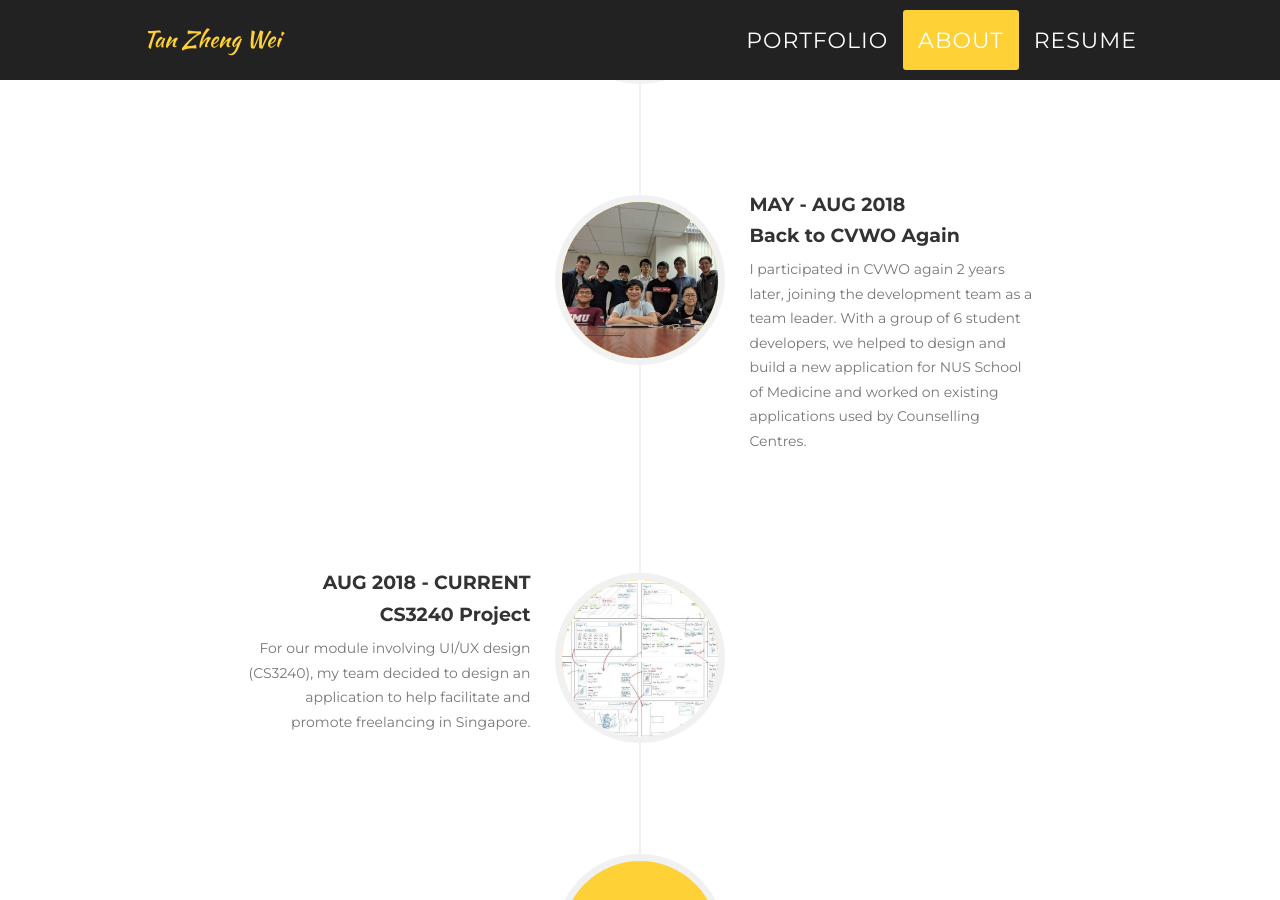
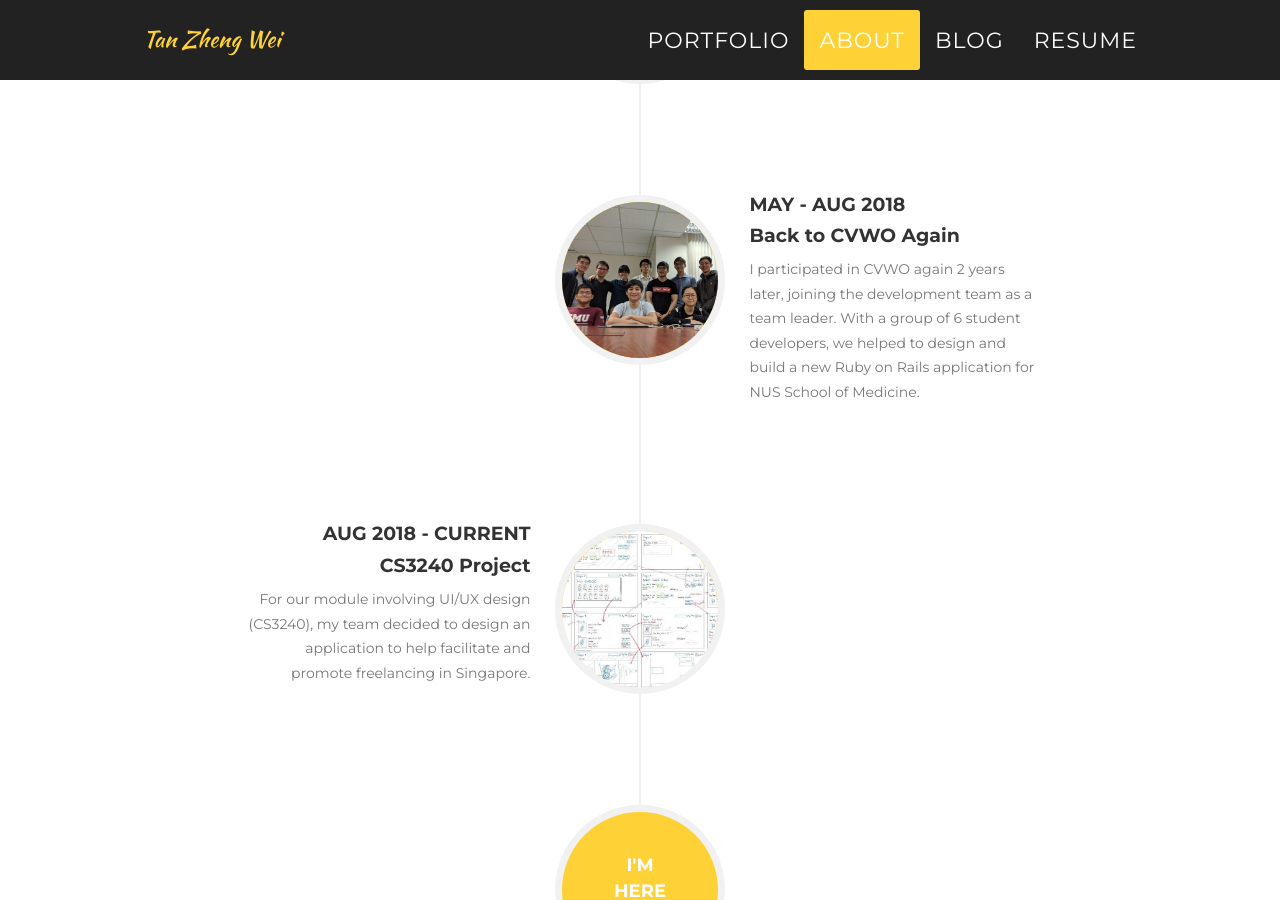
Before and after one commit to zhengwei143/cs3240-portfolio, a Jekyll site: the page built from index.html, in a window 1280 px wide and 900 px high, scrolled down 3635 px. Built offline with Jekyll 4.4.1, drawn with Linux system fonts in a browser that asks for light colours; some web fonts are replaced; some of the changed text lies outside the part shown.

```diff
--- a/_includes/about.html
+++ b/_includes/about.html
@@ -101,7 +101,7 @@
                                 </div>
                                 <div class="timeline-body">
                                     <p class="text-muted">
-                                        I participated in CVWO again 2 years later, joining the development team as a team leader. With a group of 6 student developers, we helped to design and build a new application for NUS School of Medicine and worked on existing applications used by Counselling Centres.
+                                        I participated in CVWO again 2 years later, joining the development team as a team leader. With a group of 6 student developers, we helped to design and build a new Ruby on Rails application for NUS School of Medicine.
                                     </p>
                                 </div>
                             </div>
@@ -125,8 +125,8 @@
                         <li class="timeline-inverted">
                             <div class="timeline-image">
                                 <h4>I'm
-                                    <br>Here
-                                    <br>Now!</h4>
+                                <br>Here
+                                <br>Now!</h4>
                             </div>
                         </li>
                     </ul>
--- a/_includes/header.html
+++ b/_includes/header.html
@@ -25,7 +25,10 @@
                         <a class="page-scroll" href="#about">About</a>
                     </li>
                     <li>
-                        <a class="page-scroll" href="{{ site.baseurl}}/img/tan-zheng-wei-resume.pdf" target="_blank">Resume</a>
+                        <a href="https://zhengwei143.blogspot.com/" target="_blank">Blog</a>
+                    </li>
+                    <li>
+                        <a href="{{ site.baseurl}}/img/tan-zheng-wei-resume.pdf" target="_blank">Resume</a>
                     </li>
                 </ul>
             </div>
@@ -45,8 +48,3 @@
             </div>
         </div>
     </header>
-<!--
-        {% for page in site.pages %}
-          {% if page.title %}<a class="page-link" href="{{ page.url | prepend: site.baseurl }}">{{ page.title }}</a>{% endif %}
-        {% endfor %}
- -->
--- a/_includes/navbar.html
+++ b/_includes/navbar.html
@@ -18,10 +18,13 @@
                     <a href="{{ site.baseurl }}"></a>
                 </li>
                 <li>
-                    <a class="page-scroll" href="{{ site.baseurl }}#portfolio">Projects</a>
+                    <a class="page-scroll" href="{{ site.baseurl }}#portfolio">Portfolio</a>
                 </li>
                 <li>
                     <a class="page-scroll" href="{{ site.baseurl }}#about">About Me</a>
+                </li>
+                <li>
+                    <a href="https://zhengwei143.blogspot.com/" target="_blank">Blog</a>
                 </li>
                 <li>
                     <a class="page-scroll" href="{{ site.baseurl}}/img/tan-zheng-wei-resume.pdf" target="_blank">Resume</a>
--- a/_includes/portfolio_grid.html
+++ b/_includes/portfolio_grid.html
@@ -9,7 +9,7 @@
             </div>
             <div class="row">
                 <a href="{{ site.baseurl }}wulihao">
-                    <div class="col-md-4 col-sm-6 portfolio-item">
+                    <div class="col-md-3 col-sm-4 portfolio-item">
                         <div class="portfolio-image">
                             <img src="{{ site.baseurl }}/img/portfolio/wlh/deliveries.png" class="img-portfolio img-centered" alt="">
                         </div>
@@ -22,7 +22,7 @@
                     </div>
                 </a>
                 <a href="{{ site.baseurl }}sworks">
-                    <div class="col-md-4 col-sm-6 portfolio-item">
+                    <div class="col-md-3 col-sm-4 portfolio-item">
                         <div class="portfolio-image">
                             <img src="{{ site.baseurl }}/img/portfolio/sworks/sworks-drawing.jpg" class="img-portfolio img-centered" alt="">
                         </div>
@@ -34,15 +34,28 @@
                         </div>
                     </div>
                 </a>
-                <a href="https://zhengwei143.blogspot.com/" target="_blank">
-                    <div class="col-md-4 col-sm-6 portfolio-item" >
+                <a href="{{ site.baseurl }}coursemology">
+                    <div class="col-md-3 col-sm-4 portfolio-item" >
                         <div class="portfolio-image">
                             <img src="{{ site.baseurl }}/img/portfolio/blog.jpg" class="img-portfolio img-centered" alt="">
                         </div>
                         <div class="portfolio-caption">
-                            <h4>BLOG</h4>
+                            <h4>Coursemology</h4>
                             <p class="text-muted">
-                                A blog where I post anything related to UI/UX Design Critique and Software Development.
+                                Designed a User Interface for the creation of test cases for autograded programming questions on Coursemology.
+                            </p>
+                        </div>
+                    </div>
+                </a>
+                <a href="{{ site.baseurl }}cvwo">
+                    <div class="col-md-3 col-sm-4 portfolio-item" >
+                        <div class="portfolio-image">
+                            <img src="{{ site.baseurl }}/img/portfolio/blog.jpg" class="img-portfolio img-centered" alt="">
+                        </div>
+                        <div class="portfolio-caption">
+                            <h4>CVWO Summer 2018</h4>
+                            <p class="text-muted">
+                                Computing for Voluntary Welfare Organisations - lead a team of student developers in designing and building an application for NUS School of Medicine.
                             </p>
                         </div>
                     </div>
```
Also changed, not shown: coursemology/index.html (added, +93 -0 lines), cvwo/index.html (added, +10 -0 lines), sworks/index.html (added, +10 -0 lines), sworks/index.md (deleted, +0 -4 lines), img/portfolio/coursemology/c-question-creation.png (added), img/portfolio/coursemology/coursemology-landing.png (added), img/portfolio/coursemology/java-testcases.png (added), img/portfolio/coursemology/normal-testcases.png (added), img/portfolio/coursemology/question-testcase-diagram.png (added).
